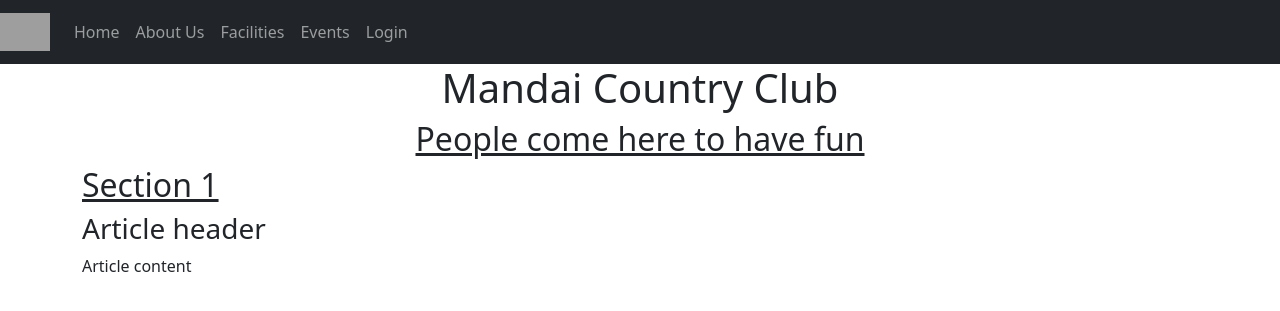
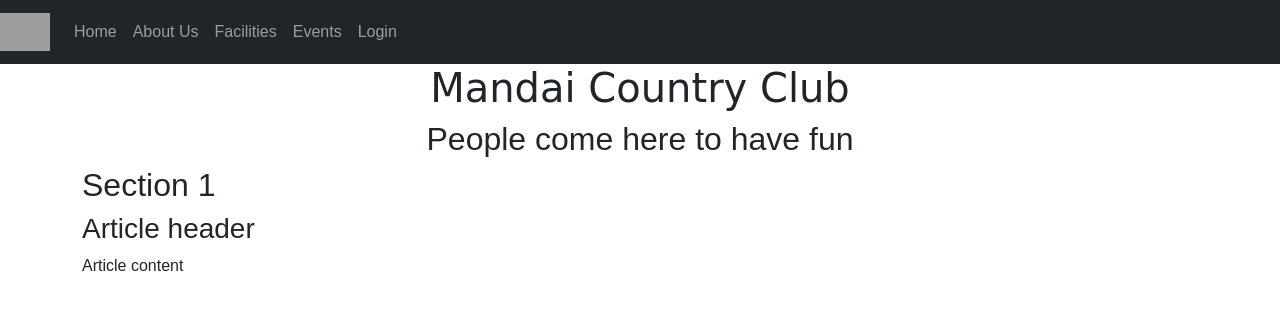
Before and after one commit to ForceLightning/INF1005-Project, a PHP site: page / in a window 1280 px wide. Shown: the top 311 px of the page. Run offline with PHP 8.4, Linux system fonts and the light colour scheme; grey boxes are pictures that could not be loaded.

Commit message:
change font
change some fonts for about us contact us and css

```diff
--- a/aboutUs.php
+++ b/aboutUs.php
@@ -5,6 +5,10 @@
         <link rel="stylesheet" href="https://cdn.jsdelivr.net/npm/bootstrap@5.2.3/dist/css/bootstrap.min.css" integrity="sha384-rbsA2VBKQhggwzxH7pPCaAqO46MgnOM80zW1RWuH61DGLwZJEdK2Kadq2F9CUG65" crossorigin="anonymous">
         <!-- Custom CSS -->
         <link rel="stylesheet" href="css/main.css">
+        <!--Google fonts-->
+        <link rel="preconnect" href="https://fonts.googleapis.com">
+        <link rel="preconnect" href="https://fonts.gstatic.com" crossorigin>
+        <link href="https://fonts.googleapis.com/css2?family=Kavoon&family=Poppins:wght@300&family=Quicksand:wght@300&family=Rubik&display=swap" rel="stylesheet">
         <!-- JQuery JS -->
         <script defer src="https://code.jquery.com/jquery-3.6.3.min.js" integrity="sha256-pvPw+upLPUjgMXY0G+8O0xUf+/Im1MZjXxxgOcBQBXU=" crossorigin="anonymous"></script>
         <!-- Bootstrap JS -->
--- a/contactUs.php
+++ b/contactUs.php
@@ -1,4 +1,8 @@
 <!DOCTYPE html>
+<!--Google fonts-->
+<link rel="preconnect" href="https://fonts.googleapis.com">
+<link rel="preconnect" href="https://fonts.gstatic.com" crossorigin>
+<link href="https://fonts.googleapis.com/css2?family=Kavoon&family=Poppins:wght@300&family=Quicksand:wght@300&family=Rubik&display=swap" rel="stylesheet">
 <html>
     <head>
         <!-- Bootstrap CSS -->
--- a/css/main.css
+++ b/css/main.css
@@ -1,3 +1,17 @@
-h2 {
-    text-decoration: underline;
+/* fonts*/
+
+h1 {
+    font-family: 'Kavoon', cursive;
 }
+
+h2, h3 {
+    font-family: 'Quicksand', sans-serif;
+}
+
+a {
+    font-family: 'Poppins', sans-serif;
+}
+
+p {
+   font-family: 'Rubik', sans-serif;
+}
```
